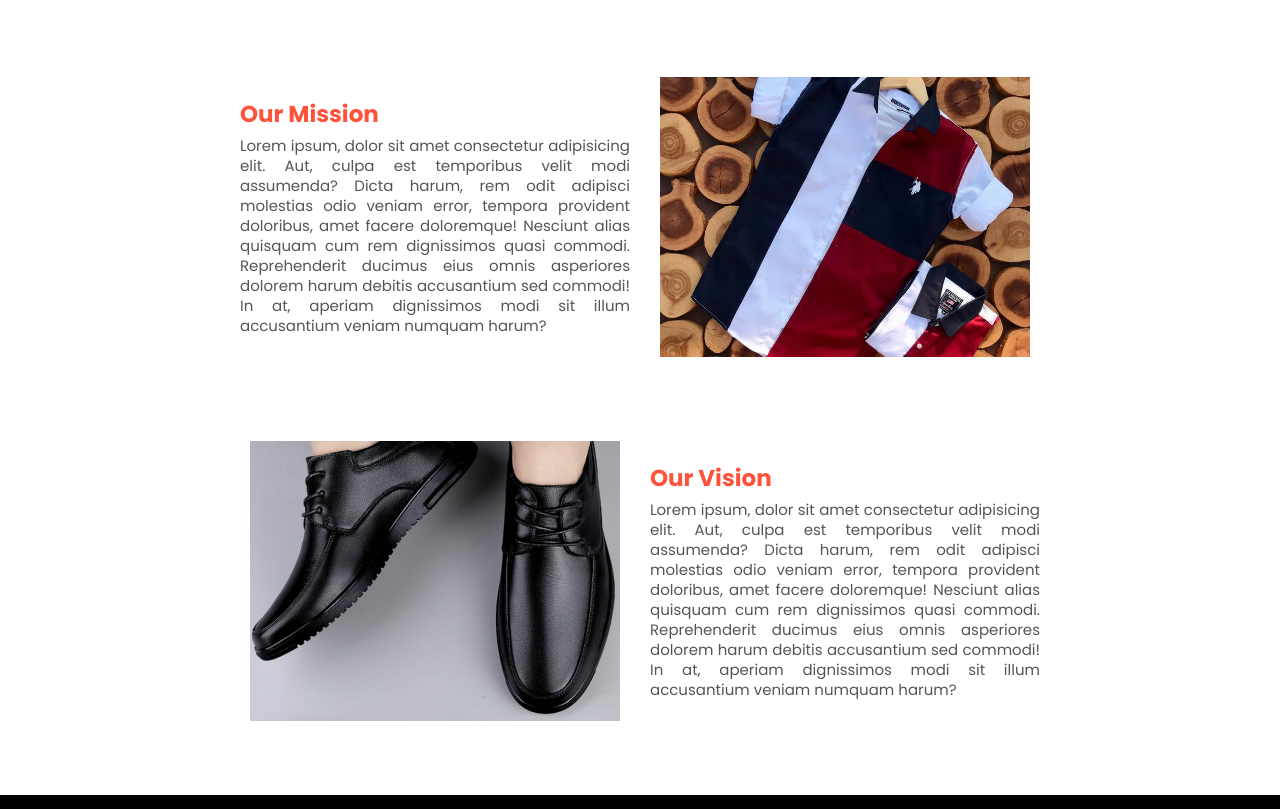
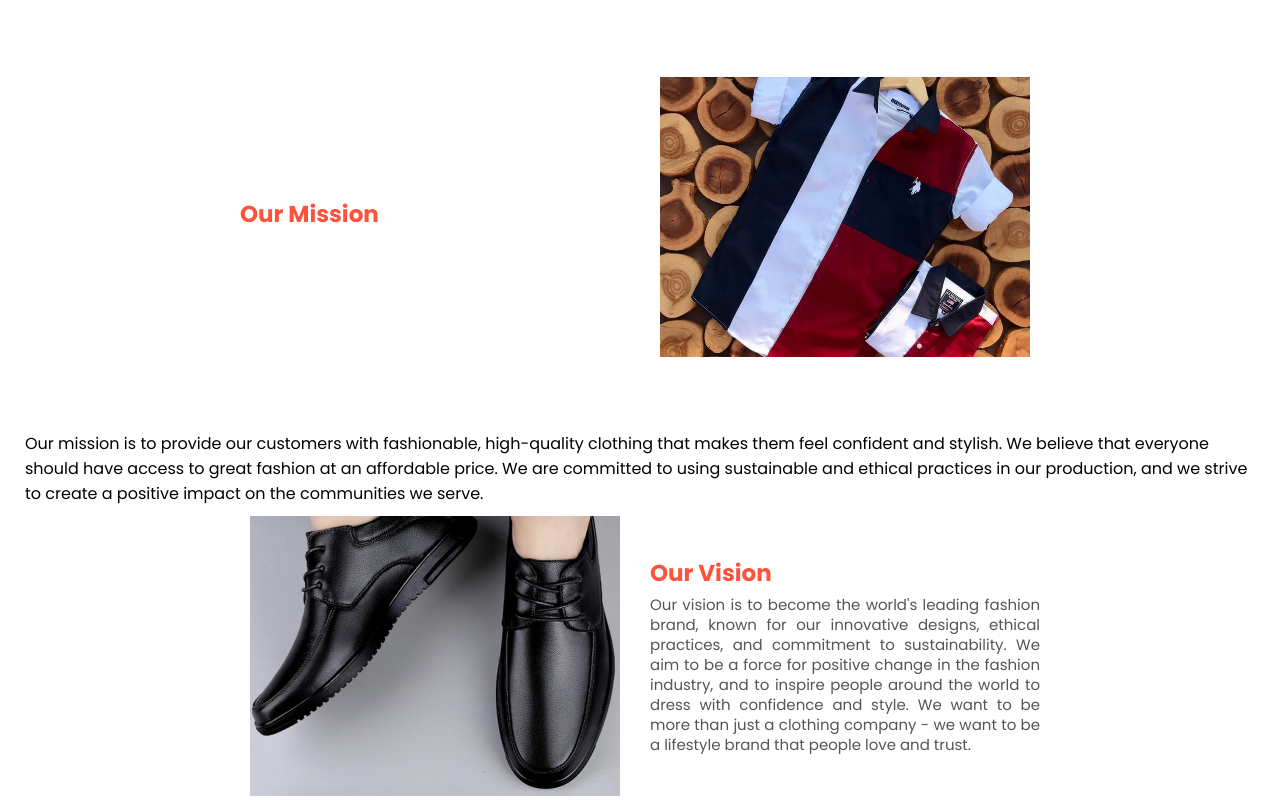
Before and after one commit to OluwaTeni1/UD-STORE, a plain HTML site: page about.html in a window 1280 px wide. Shown: the part 280-1089 px from the top of the page. Drawn offline with nearby package versions, Linux system fonts and the light colour scheme.

Commit message:
newupdates

```diff
--- a/about.html
+++ b/about.html
@@ -46,16 +46,16 @@
                     <div class="left">
                         <h3 class="mission">Our Mission</h3>
                         <article>
-                            Lorem ipsum, dolor sit amet consectetur adipisicing elit. Aut, culpa est temporibus velit modi assumenda? Dicta harum,
-                            rem odit adipisci molestias odio veniam error, tempora provident doloribus, amet facere doloremque!
-                            Nesciunt alias quisquam cum rem dignissimos quasi commodi. Reprehenderit ducimus eius omnis asperiores dolorem harum
-                            debitis accusantium sed commodi! In at, aperiam dignissimos modi sit illum accusantium veniam numquam harum?
+
                             </article>
                     </div>
                     <div class="right">
                         <img src="img/mission.jpg" alt="" class="img">
                     </div>
-                </div>
+                </div>Our mission is to provide our customers with fashionable, high-quality clothing that makes them feel confident and
+                stylish. We believe that everyone should have access to great fashion at an affordable price. We are committed to using
+                sustainable and ethical practices in our production, and we strive to create a positive impact on the communities we
+                serve.
                 <div class="about-container">
                     <div class="right">
                         <img src="img/vision.jpg" alt="" class="img">
@@ -63,12 +63,10 @@
                     <div class="left">
                         <h3 class="mission">Our Vision</h3>
                         <article>
-                            Lorem ipsum, dolor sit amet consectetur adipisicing elit. Aut, culpa est temporibus velit modi assumenda?
-                            Dicta harum,
-                            rem odit adipisci molestias odio veniam error, tempora provident doloribus, amet facere doloremque!
-                            Nesciunt alias quisquam cum rem dignissimos quasi commodi. Reprehenderit ducimus eius omnis asperiores
-                            dolorem harum
-                            debitis accusantium sed commodi! In at, aperiam dignissimos modi sit illum accusantium veniam numquam harum?
+                            Our vision is to become the world's leading fashion brand, known for our innovative designs, ethical practices, and
+                            commitment to sustainability. We aim to be a force for positive change in the fashion industry, and to inspire people
+                            around the world to dress with confidence and style. We want to be more than just a clothing company - we want to be a
+                            lifestyle brand that people love and trust.
                         </article>
                     </div>
 
```
